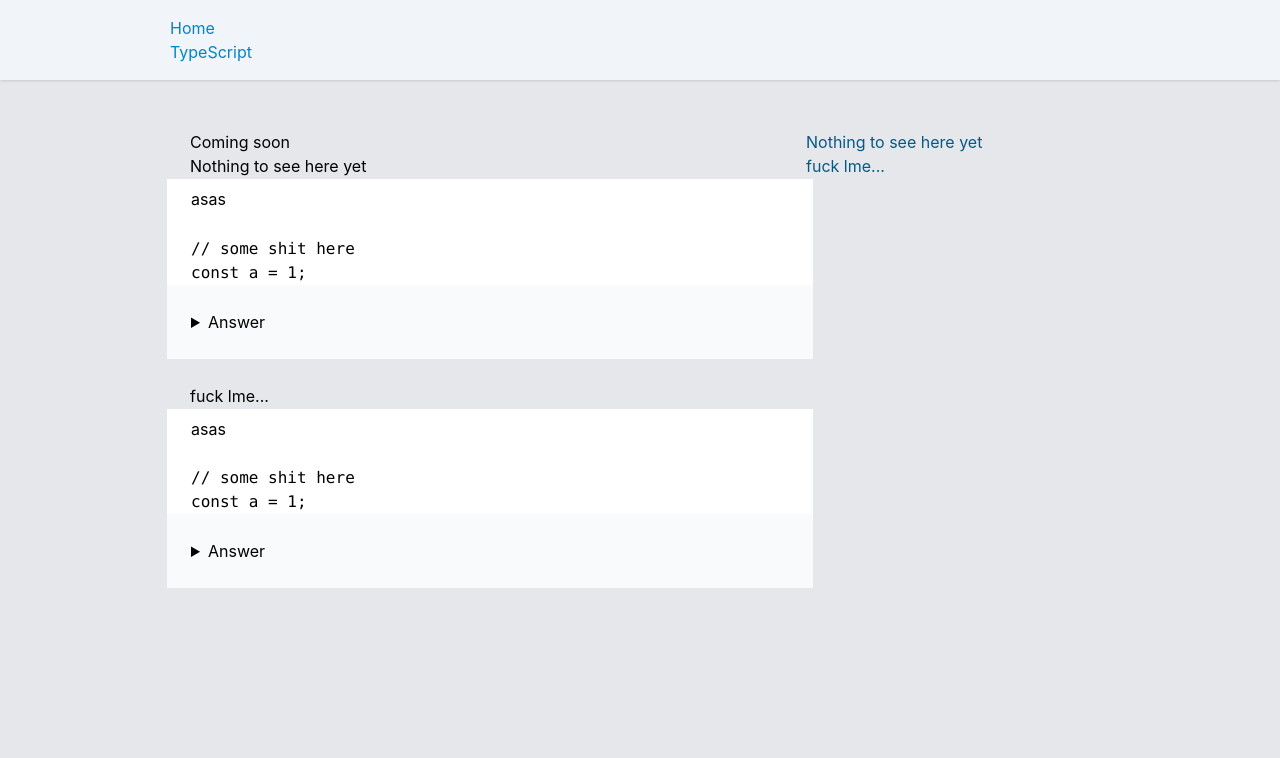
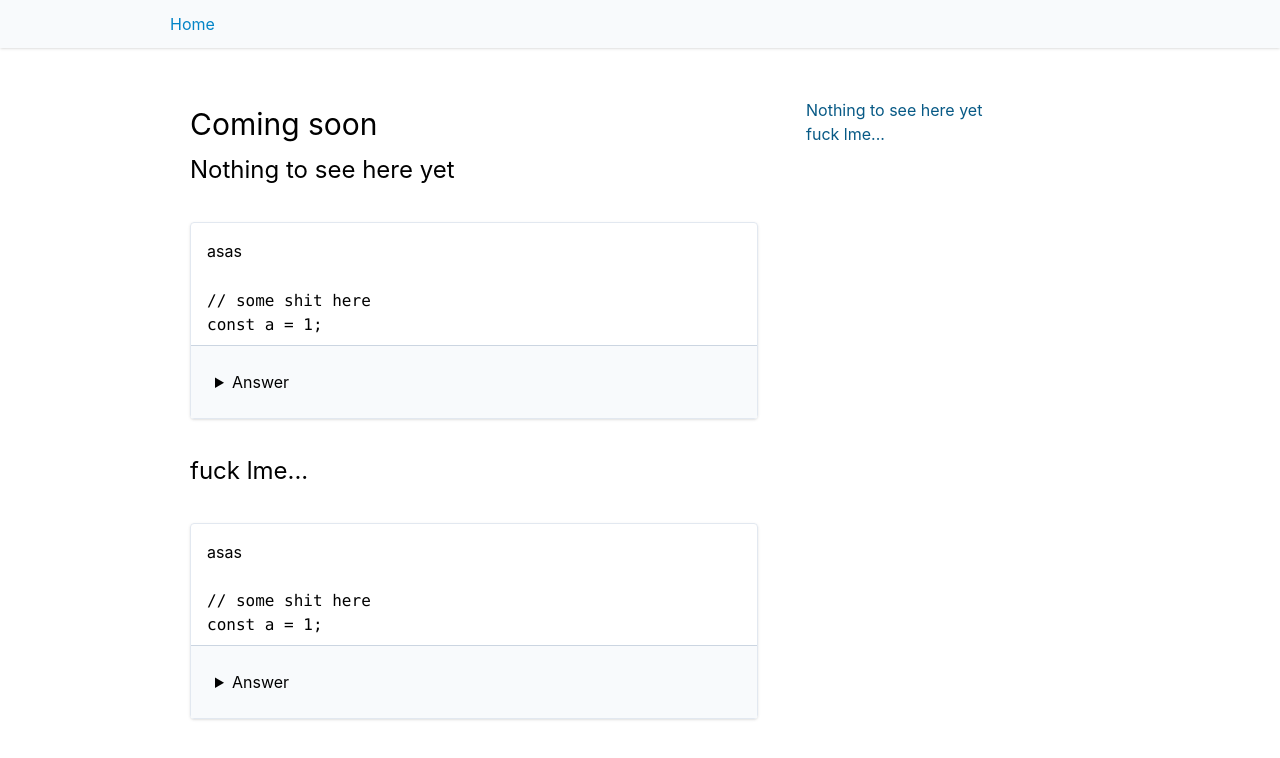
Before and after one commit to arturcarvalho/feiq, a Next.js app: page /javascript in a window 1280 px wide. Shown: the top 758 px of the page. Built offline with nearby package versions, Linux system fonts and the light colour scheme.

Commit message:
Apply style changes

```diff
--- a/components/Header.tsx
+++ b/components/Header.tsx
@@ -3,19 +3,9 @@ import Link from "next/link";
 
 const Header = () => {
   return (
-    <header className="py-4 bg-slate-100 shadow">
-      <div className="max-width-container">
-        <h2>
-          <Link href="/">Home</Link>
-        </h2>
-        <ul>
-          {/* <li>
-            <Link href="/javascript">JavaScript</Link>
-          </li> */}
-          <li>
-            <Link href="/typescript">TypeScript</Link>
-          </li>
-        </ul>
+    <header className="py-3 bg-slate-50 shadow">
+      <div className="max-width-container text-md">
+        <Link href="/">Home</Link>
       </div>
     </header>
   );
--- a/components/Question.tsx
+++ b/components/Question.tsx
@@ -16,7 +16,7 @@ export function Title({ children, slug }: Props) {
 
 export function Answer({ children }: Props) {
   return (
-    <details className={styles.answer}>
+    <details className="bg-slate-50 mt-2 border-t border-slate-300 -m-4 cursor-pointer">
       <div className={styles.body}>{children}</div>
       <summary className={styles.summary}>Answer</summary>
     </details>
@@ -32,7 +32,7 @@ export function Question({ children, slug }: Props) {
     return child;
   });
   return (
-    <article className={styles.question} id={slug}>
+    <article className="shadow border border-slate-200 rounded p-4 my-8" id={slug}>
       {childrenWithProps}
     </article>
   );
--- a/layouts/PageLayout.tsx
+++ b/layouts/PageLayout.tsx
@@ -15,8 +15,8 @@ const PageLayout = ({ children }: Props) => {
   const entries = useEntries(selector);
 
   return (
-    <div className={styles.cols}>
-      <div className={styles.left}>{children}</div>
+    <div className="flex">
+      <div className="flex-1 w-full md:max-w-screen-sm md:pr-8">{children}</div>
       <nav aria-label="Table of Contents" className={styles.right}>
         <ul>
           {entries.map((e) => (
--- a/styles/PageLayout.module.css
+++ b/styles/PageLayout.module.css
@@ -1,13 +1,4 @@
-.cols {
-    display: flex;
-}
-
-
 /* TOC */
-
-.left {
-    flex: 1;
-}
 
 .right {
     position: sticky;
--- a/styles/globals.css
+++ b/styles/globals.css
@@ -27,8 +27,7 @@
 
 html,
 body {
-    background: white;
-    background: var(--gray-200);
+    @apply bg-white;
     padding: 0;
     margin: 0;
     font-family: -apple-system, BlinkMacSystemFont, Segoe UI, Roboto, Oxygen, Ubuntu, Cantarell, Fira Sans, Droid Sans, Helvetica Neue, sans-serif;
@@ -71,3 +70,16 @@ h2,
 h3 {
     scroll-margin-top: 16px;
 }
+
+
+/* headings */
+
+h1 {
+    @apply text-3xl;
+    @apply py-2;
+}
+
+h2 {
+    @apply text-2xl;
+    @apply py-1;
+}
```
